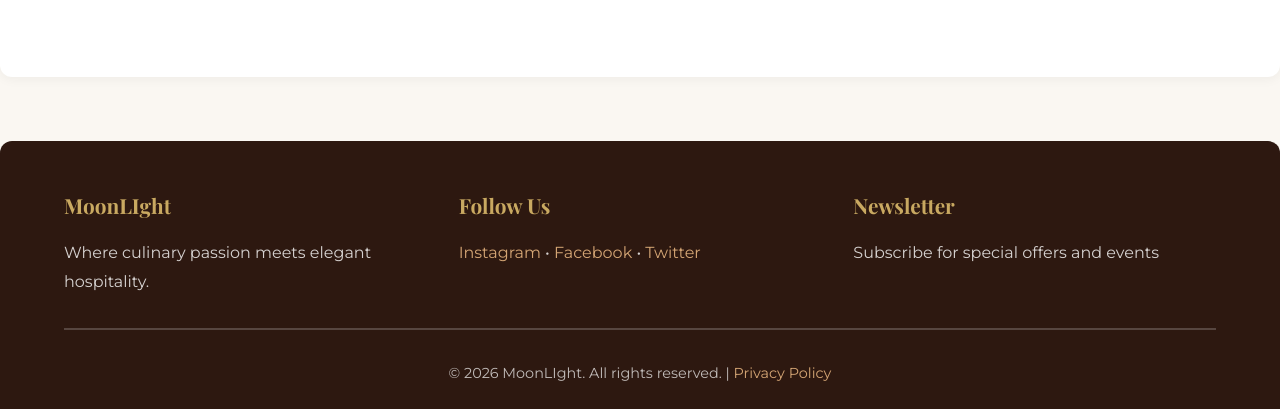
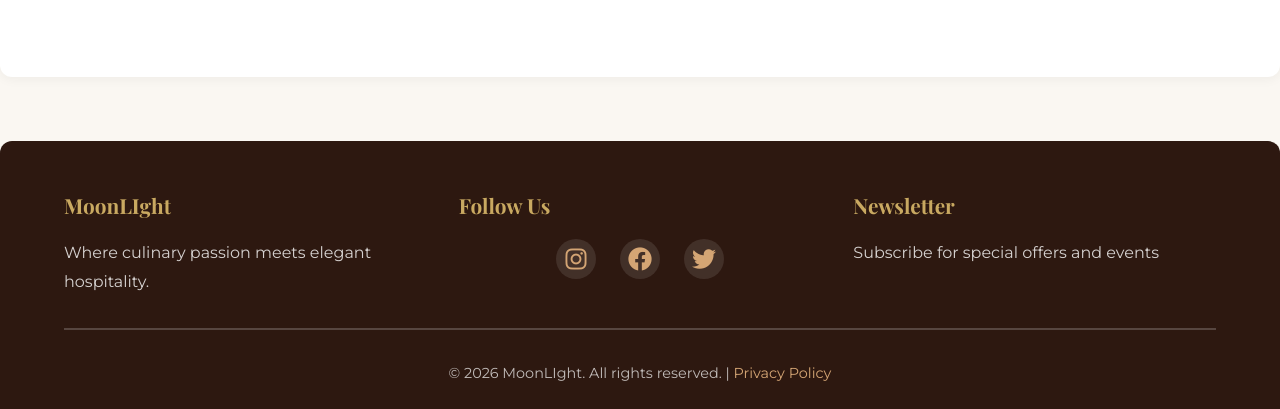
Before and after one commit to vericavje8-rgb/MoonLIght, a plain HTML site: page index.html in a window 1280 px wide. Shown: the part 3652-4061 px from the top of the page. Drawn offline with nearby package versions, Linux system fonts and the light colour scheme.

Commit message:
Add Font Awesome social media icons with styled circular backgrounds and hover effects
- Added Font Awesome 6.4.0 CDN to all HTML pages (index, menu2, menu, menu2 copy, qr-code)
- Replaced text social links with Font Awesome icons (Instagram, Facebook, Twitter)
- Added circular icon styling with semi-transparent backgrounds
- Implemented hover effects with gold background and lift animation
- Social links properly centered using flexbox layout

```diff
--- a/assets/css/style.css
+++ b/assets/css/style.css
@@ -577,6 +577,31 @@
     color: var(--gold);
 }
 
+/* Social media icons */
+.social-links {
+    display: flex;
+    gap: 1.5rem;
+    justify-content: center;
+}
+
+.social-links a {
+    font-size: 1.5rem;
+    width: 2.5rem;
+    height: 2.5rem;
+    display: flex;
+    align-items: center;
+    justify-content: center;
+    border-radius: 50%;
+    background: rgba(255, 255, 255, 0.1);
+    transition: all 0.3s ease;
+}
+
+.social-links a:hover {
+    background: var(--gold);
+    color: var(--primary) !important;
+    transform: translateY(-3px);
+}
+
 footer hr {
     border: 1px solid rgba(255, 255, 255, 0.2);
     margin: 2rem 0;
--- a/index.html
+++ b/index.html
@@ -44,6 +44,9 @@
 
     <!-- Site Configuration -->
     <script src="assets/js/config.js"></script>
+
+    <!-- Font Awesome Icons -->
+    <link rel="stylesheet" href="https://cdnjs.cloudflare.com/ajax/libs/font-awesome/6.4.0/css/all.min.css">
 
     <link href="https://fonts.googleapis.com/css2?family=Playfair+Display:wght@700&family=Montserrat:wght@400;600;700&display=swap" rel="stylesheet">
     <link rel="stylesheet" href="assets/css/style.css">
@@ -247,10 +250,10 @@
                 </div>
                 <div class="footer-section">
                     <h4>Follow Us</h4>
-                    <p>
-                        <a href="#" target="_blank">Instagram</a> •
-                        <a href="#" target="_blank">Facebook</a> •
-                        <a href="#" target="_blank">Twitter</a>
+                    <p class="social-links">
+                        <a href="#" target="_blank" title="Instagram"><i class="fab fa-instagram"></i></a>
+                        <a href="#" target="_blank" title="Facebook"><i class="fab fa-facebook"></i></a>
+                        <a href="#" target="_blank" title="Twitter"><i class="fab fa-twitter"></i></a>
                     </p>
                 </div>
                 <div class="footer-section">
```
Also changed, not shown: menu.html (+7 -1 lines), menu2 copy.html (+7 -1 lines), menu2.html (+8 -1 lines), qr-code.html (+3 -0 lines).
